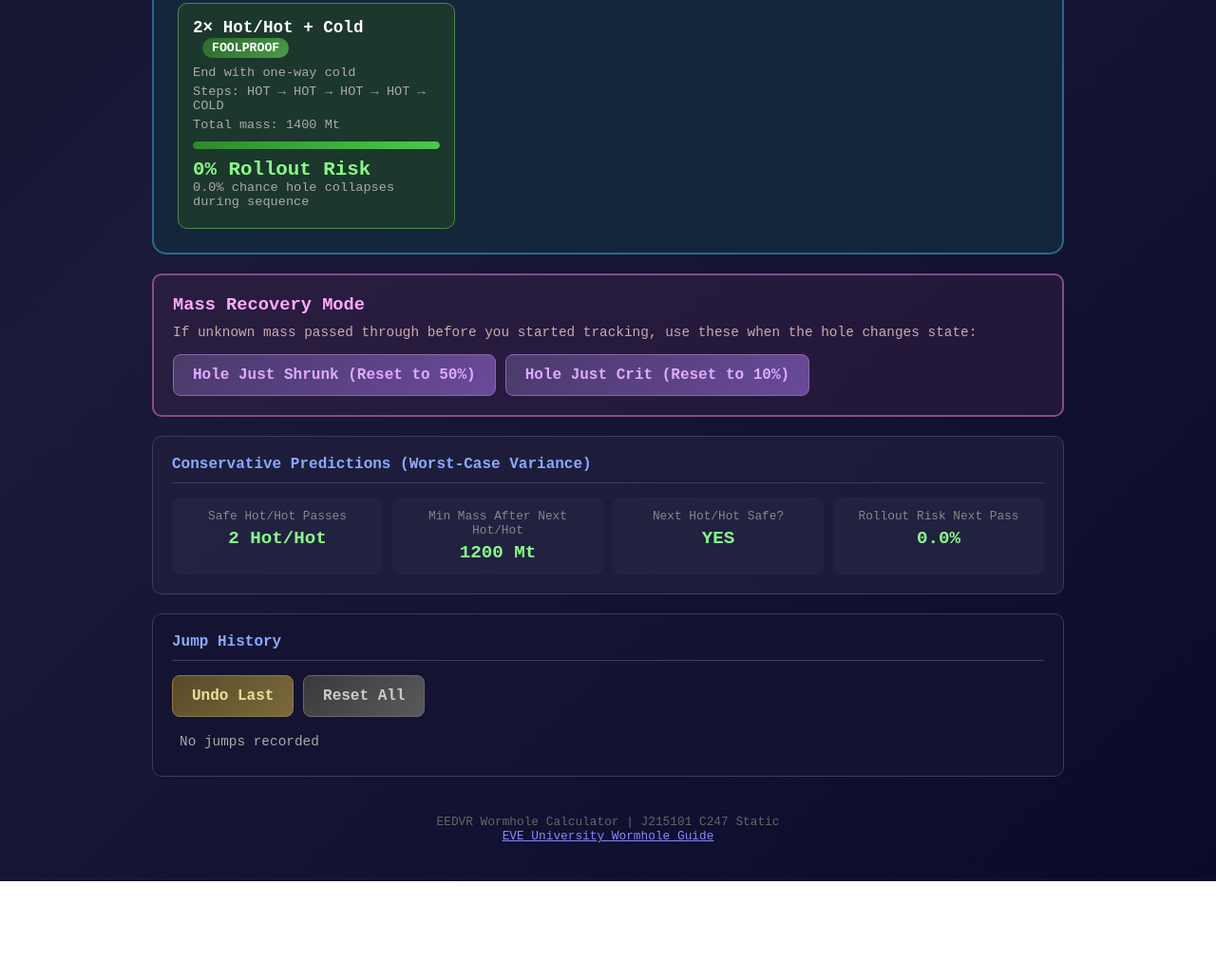
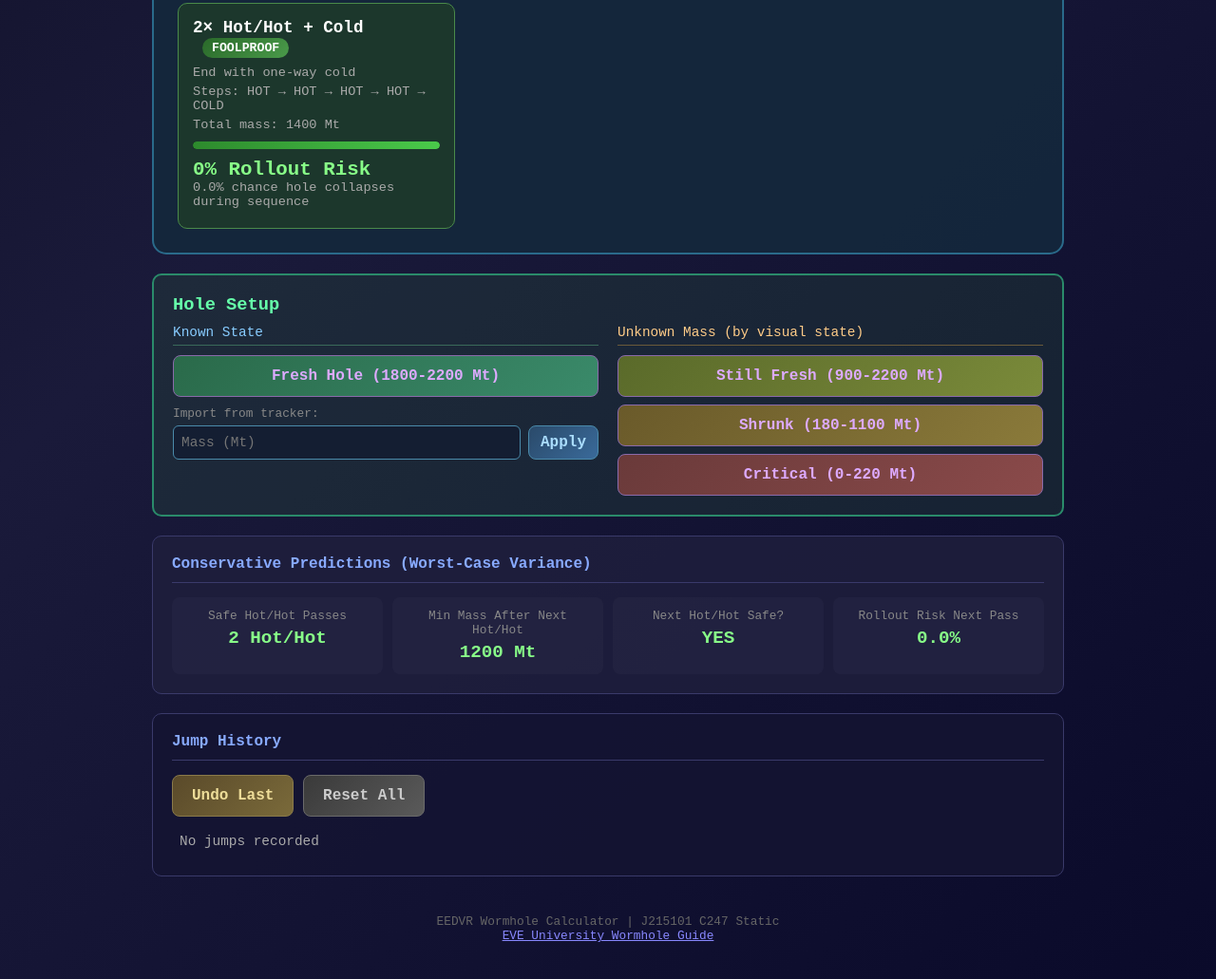
Before and after one commit to kriops/wormhole-calculator, a plain HTML site: page index.html in a window 1280 px wide. Shown: the part 1325-2356 px from the top of the page at 95% size. Before the commit the page ends 2253 px from the top, so only its background shows below. Drawn offline with Linux system fonts and the light colour scheme.

Commit message:
Add three hole starting states with consolidated unknown mass options
Setup options:
- Fresh Hole: 1800-2200 Mt (new spawn, full variance)
- Known Mass: Import exact mass from third-party tracker
- Unknown Mass by visual state:
  - Still Fresh: 900-2200 Mt (hasn't shrunk yet)
  - Shrunk: 180-1100 Mt
  - Critical: 0-220 Mt

All starting states feed into Monte Carlo simulation.

Co-Authored-By: Claude Opus 4.5 <noreply@anthropic.com>

```diff
--- a/index.html
+++ b/index.html
@@ -715,16 +715,43 @@
             </div>
         </div>
 
-        <div class="recovery-section">
-            <h3>Mass Recovery Mode</h3>
-            <p>If unknown mass passed through before you started tracking, use these when the hole changes state:</p>
-            <div class="btn-group" style="flex-direction: row; flex-wrap: wrap; gap: 10px;">
-                <button class="btn-recovery" onclick="recoverFromShrink()">
-                    Hole Just Shrunk (Reset to 50%)
-                </button>
-                <button class="btn-recovery" onclick="recoverFromCrit()">
-                    Hole Just Crit (Reset to 10%)
-                </button>
+        <div class="recovery-section" style="border-color: #2a8a6a; background: rgba(40, 80, 60, 0.3);">
+            <h3 style="color: #6fa;">Hole Setup</h3>
+
+            <div style="display: grid; grid-template-columns: 1fr 1fr; gap: 20px;">
+                <!-- Left column: Known state -->
+                <div>
+                    <div style="color: #8cf; font-size: 0.9em; margin-bottom: 10px; border-bottom: 1px solid #3a6a5a; padding-bottom: 5px;">Known State</div>
+
+                    <button class="btn-recovery" style="width: 100%; margin-bottom: 10px; background: linear-gradient(135deg, #2a6a4a, #3a8a6a);" onclick="setFreshHole()">
+                        Fresh Hole (1800-2200 Mt)
+                    </button>
+
+                    <div style="color: #888; font-size: 0.8em; margin-bottom: 5px;">Import from tracker:</div>
+                    <div style="display: flex; gap: 8px;">
+                        <input type="number" id="known-mass-input" placeholder="Mass (Mt)"
+                               style="flex: 1; padding: 8px; border-radius: 6px; border: 1px solid #4a8aaa;
+                                      background: rgba(20, 30, 50, 0.9); color: #adf; font-family: 'Courier New', monospace; font-size: 0.9em;">
+                        <button class="btn-cold" style="padding: 8px 12px;" onclick="applyKnownMass()">
+                            Apply
+                        </button>
+                    </div>
+                </div>
+
+                <!-- Right column: Unknown mass recovery -->
+                <div>
+                    <div style="color: #fc8; font-size: 0.9em; margin-bottom: 10px; border-bottom: 1px solid #6a5a3a; padding-bottom: 5px;">Unknown Mass (by visual state)</div>
+
+                    <button class="btn-recovery" style="width: 100%; margin-bottom: 8px; background: linear-gradient(135deg, #5a6a2a, #7a8a3a);" onclick="setUnknownFresh()">
+                        Still Fresh (900-2200 Mt)
+                    </button>
+                    <button class="btn-recovery" style="width: 100%; margin-bottom: 8px; background: linear-gradient(135deg, #6a5a2a, #8a7a3a);" onclick="recoverFromShrink()">
+                        Shrunk (180-1100 Mt)
+                    </button>
+                    <button class="btn-recovery" style="width: 100%; background: linear-gradient(135deg, #6a3a3a, #8a4a4a);" onclick="recoverFromCrit()">
+                        Critical (0-220 Mt)
+                    </button>
+                </div>
             </div>
         </div>
 
@@ -1057,9 +1084,79 @@
                 type: 'recovery-crit',
                 label: 'Recovered: Hole Crit',
                 mass: 0,
-                note: 'Reset to crit state (0-10%)',
+                note: 'Reset to crit state (0-220 Mt)',
                 timestamp: new Date().toLocaleTimeString()
             });
+            saveState();
+            runSimulations();
+            updateDisplay();
+        }
+
+        function setFreshHole() {
+            // Brand new hole spawn - full variance range, no mass used
+            state.massUsed = 0;
+            state.knownMinStart = CONFIG.baseMass * (1 - CONFIG.variance); // 1800 Mt
+            state.knownMaxStart = CONFIG.baseMass * (1 + CONFIG.variance); // 2200 Mt
+            state.hasUnknownMass = false;
+            state.history = [];
+            state.history.push({
+                type: 'setup-fresh',
+                label: 'New Fresh Hole',
+                mass: 0,
+                note: 'Fresh spawn (1800-2200 Mt)',
+                timestamp: new Date().toLocaleTimeString()
+            });
+            saveState();
+            runSimulations();
+            updateDisplay();
+        }
+
+        function setUnknownFresh() {
+            // Unknown mass passed but hole still shows as fresh (not shrunk)
+            // Remaining mass is 50-100% of original (which was 1800-2200)
+            // Min: 50% of smallest hole = 1800 * 0.50 = 900 Mt
+            // Max: 100% of largest hole = 2200 Mt
+            state.massUsed = 0;
+            state.knownMinStart = CONFIG.baseMass * (1 - CONFIG.variance) * CONFIG.shrinkThreshold; // 900 Mt
+            state.knownMaxStart = CONFIG.baseMass * (1 + CONFIG.variance); // 2200 Mt
+            state.hasUnknownMass = true;
+            state.history = [];
+            state.history.push({
+                type: 'setup-unknown-fresh',
+                label: 'Unknown Mass (Still Fresh)',
+                mass: 0,
+                note: 'Unknown but >50% (900-2200 Mt)',
+                timestamp: new Date().toLocaleTimeString()
+            });
+            saveState();
+            runSimulations();
+            updateDisplay();
+        }
+
+        function applyKnownMass() {
+            const input = document.getElementById('known-mass-input');
+            const knownMass = parseFloat(input.value);
+
+            if (isNaN(knownMass) || knownMass < 0) {
+                alert('Please enter a valid mass value (in Mt)');
+                return;
+            }
+
+            // Start fresh and apply known mass
+            state.massUsed = knownMass;
+            state.knownMinStart = CONFIG.baseMass * (1 - CONFIG.variance); // 1800 Mt
+            state.knownMaxStart = CONFIG.baseMass * (1 + CONFIG.variance); // 2200 Mt
+            state.hasUnknownMass = false;
+            state.history = [];
+            state.history.push({
+                type: 'setup-known-mass',
+                label: 'Known Mass Applied',
+                mass: knownMass,
+                note: 'Imported ' + knownMass + ' Mt from tracker',
+                timestamp: new Date().toLocaleTimeString()
+            });
+
+            input.value = '';
             saveState();
             runSimulations();
             updateDisplay();
@@ -1068,8 +1165,8 @@
         function undoLast() {
             if (state.history.length > 0) {
                 const last = state.history.pop();
-                if (last.type.startsWith('recovery')) {
-                    alert('Recovery actions cannot be undone. Use Reset instead.');
+                if (last.type.startsWith('recovery') || last.type.startsWith('setup')) {
+                    alert('Setup/recovery actions cannot be undone. Use a new setup instead.');
                     state.history.push(last);
                 } else {
                     state.massUsed -= last.mass;
```
